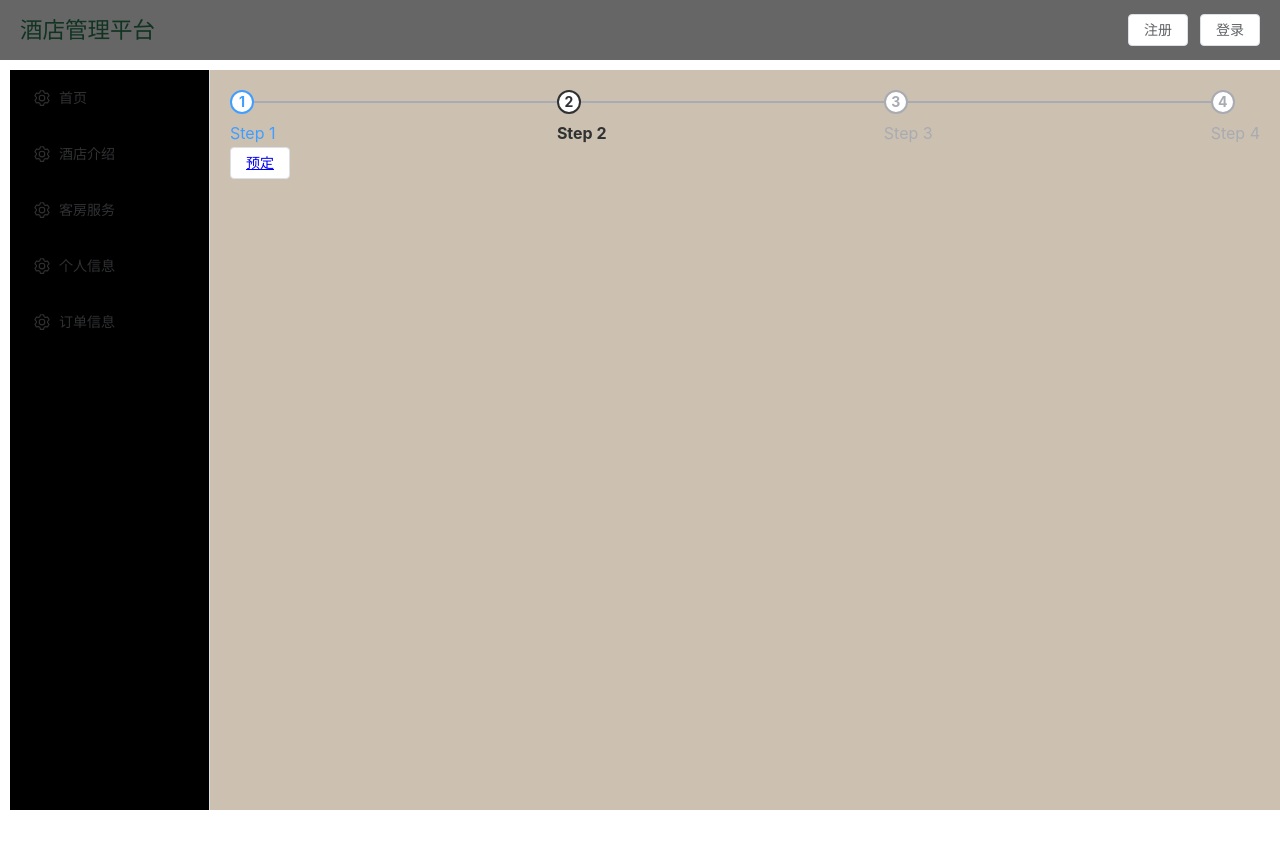
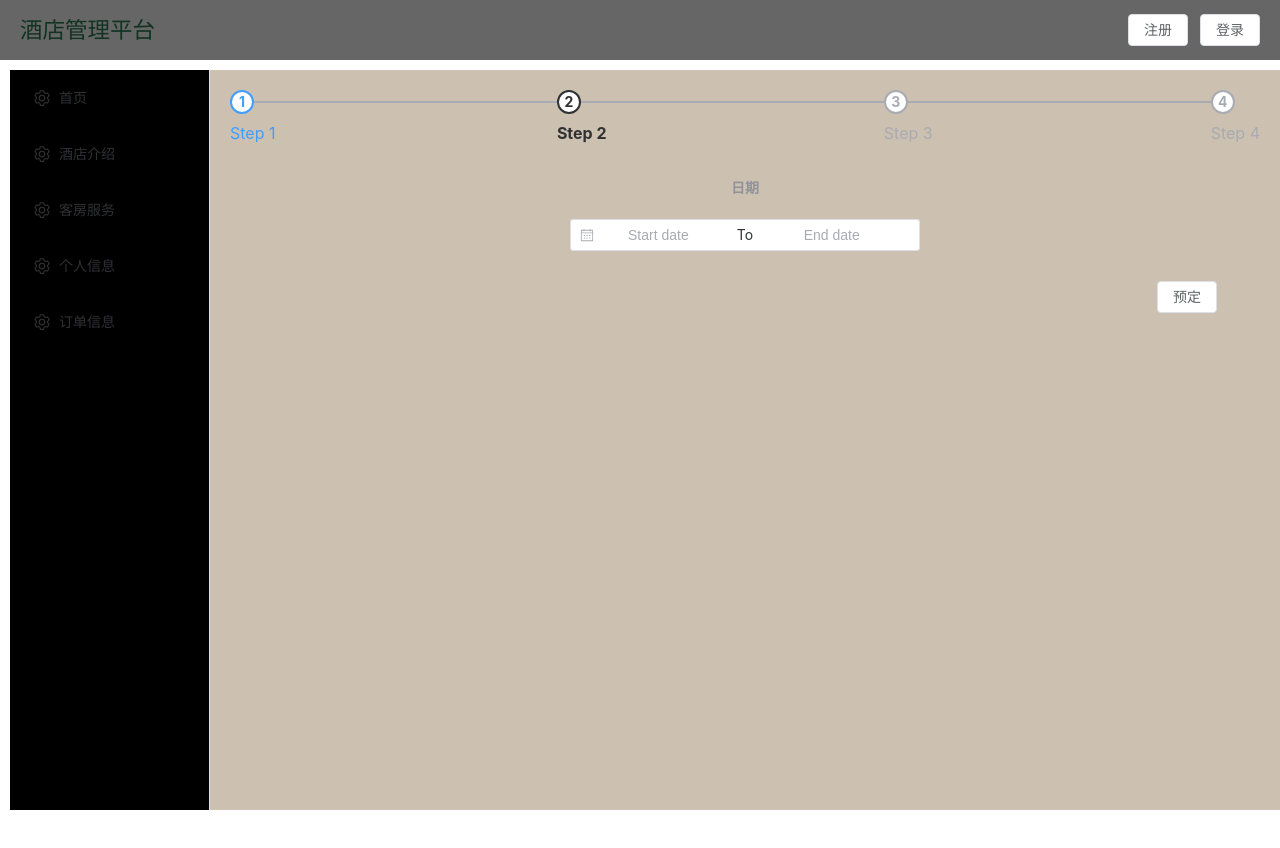
Before and after one commit to 894371438/hotel1, a Vue app in the folder hotel2/: page /bookingroom in a window 1280 px wide. Shown: the top 848 px of the page. Built offline with nearby package versions, Linux system fonts and the light colour scheme.

Commit message:
上传数据

```diff
--- a/hotel2/src/views/Index/Booking1.vue
+++ b/hotel2/src/views/Index/Booking1.vue
@@ -1,14 +1,27 @@
 <template>
-    <div>
-        <tab-bar :active="2"></tab-bar>
 
-    </div>
-</template>
+  <el-steps :active="2">
+      <el-step title="Step 1" :icon="Edit" />
+      <el-step title="Step 2" :icon="Upload" />
+      <el-step title="Step 3" :icon="Picture" />
+      <el-step title="Step 4" :icon="Picture" />
+    </el-steps>
 
-<script setup>
+    <el-button @click="next">预定</el-button>
+  </template>
 
-//import TabBar from '../../components/TabBar.vue'
-</script>
-<style scoped>
+  <script setup>
+  import { useRouter } from "vue-router";
+  const router=useRouter()
+  const next=()=>{
+  router.push('/booking2')
+  }
 
-</style>
+  </script>
+
+  <style lang="scss" scoped>
+  .el-button{
+margin-left:90%;
+margin-top: 10%;
+}
+  </style>
--- a/hotel2/src/views/Index/Booking2.vue
+++ b/hotel2/src/views/Index/Booking2.vue
@@ -1,14 +1,27 @@
 <template>
-    <div>
-        <tab-bar :active="3"></tab-bar>
 
-    </div>
-</template>
+    <el-steps :active="3">
+        <el-step title="Step 1" :icon="Edit" />
+        <el-step title="Step 2" :icon="Upload" />
+        <el-step title="Step 3" :icon="Picture" />
+        <el-step title="Step 4" :icon="Picture" />
+      </el-steps>
 
-<script setup>
+      <el-button @click="next">预定</el-button>
+    </template>
 
-//import TabBar from '../../components/TabBar.vue'
-</script>
-<style scoped>
+    <script setup>
+    import { useRouter } from "vue-router";
+    const router=useRouter()
+    const next=()=>{
+    router.push('/booking3')
+    }
 
-</style>
+    </script>
+
+    <style lang="scss" scoped>
+    .el-button{
+  margin-left:90%;
+  margin-top: 10%;
+}
+    </style>
--- a/hotel2/src/views/Index/Booking3.vue
+++ b/hotel2/src/views/Index/Booking3.vue
@@ -1,14 +1,24 @@
 <template>
-    <div>
-        <tab-bar :active="4"></tab-bar>
 
-    </div>
-</template>
+    <el-steps :active="4">
+        <el-step title="Step 1" :icon="Edit" />
+        <el-step title="Step 2" :icon="Upload" />
+        <el-step title="Step 3" :icon="Picture" />
+        <el-step title="Step 4" :icon="Picture" />
+      </el-steps>
 
-<script setup>
+      <el-button @click="next">预定</el-button>
+    </template>
 
-//import TabBar from '../../components/TabBar.vue'
-</script>
-<style scoped>
+    <script>
 
-</style>
+
+    </script>
+
+    <style lang="scss" scoped>
+    .el-button{
+  margin-left:90%;
+  margin-top: 10%;
+
+}
+    </style>
--- a/hotel2/src/views/Index/Bookingroom.vue
+++ b/hotel2/src/views/Index/Bookingroom.vue
@@ -7,15 +7,103 @@
       <el-step title="Step 4" :icon="Picture" />
     </el-steps>
 
-  <el-button><router-link to="booking1">预定</router-link></el-button>
+  <!-- 日期 -->
+
+    <div class="demo-date-picker">
+      <div class="block">
+        <span class="demonstration">日期</span>
+        <el-date-picker
+          v-model="value1"
+          type="daterange"
+          range-separator="To"
+          start-placeholder="Start date"
+          end-placeholder="End date"
+          :size="size"
+        />
+      </div>
+
+      </div>
+
+    <el-button @click="next">预定</el-button>
   </template>
 
   <script setup>
+  import { useRouter } from "vue-router";
+  import { ref } from 'vue'
+  const router=useRouter()
+  const next=()=>{
+  router.push('/booking1')
+  }
+
+  // 日期
+
+  const value1 = ref('')
 
 
+  const shortcuts = [
+    {
+      text: 'Last week',
+      value: () => {
+        const end = new Date()
+        const start = new Date()
+        start.setTime(start.getTime() - 3600 * 1000 * 24 * 7)
+        return [start, end]
+      },
+    },
+    {
+      text: 'Last month',
+      value: () => {
+        const end = new Date()
+        const start = new Date()
+        start.setTime(start.getTime() - 3600 * 1000 * 24 * 30)
+        return [start, end]
+      },
+    },
+    {
+      text: 'Last 3 months',
+      value: () => {
+        const end = new Date()
+        const start = new Date()
+        start.setTime(start.getTime() - 3600 * 1000 * 24 * 90)
+        return [start, end]
+      },
+    },
+  ]
 
   </script>
 
   <style lang="scss" scoped>
+  // 日期
+  .demo-date-picker {
+    display: flex;
+    width: 100%;
+    padding: 0;
+    flex-wrap: wrap;
+  }
 
+  .demo-date-picker .block {
+    padding: 30px 0;
+    text-align: center;
+    border-right: solid 1px var(--el-border-color);
+    flex: 1;
+    font-weight:bolder ;
+  }
+
+  .demo-date-picker .block:last-child {
+    border-right: none;
+  }
+
+  .demo-date-picker .demonstration {
+    display: block;
+    color: var(--el-text-color-secondary);
+    font-size: 14px;
+    margin-bottom: 20px;
+  }
+  .el-button{
+    margin-left:90%;
+  }
+.demonstration{
+  font-weight: bold;
+
+}
   </style>
--- a/hotel2/src/views/Index/Roomservice.vue
+++ b/hotel2/src/views/Index/Roomservice.vue
@@ -1,42 +1,13 @@
 <template>
-      <el-carousel :interval="2000" type="card" height="1000px">
-            <el-carousel-item v-for="item in carouseData" :key="item">
-
-
-            <img :src="item.url" alt="" />
-        </el-carousel-item>
-          </el-carousel>
+    <div>
+        <h2>login</h2>
+    </div>
 </template>
 
-
-
-
 <script setup>
-const carouseData = [
-    { url: "../imgs/1.png" },
-    { url: "../imgs/2.png" },
-    { url: "../imgs/3.png" },
-    { url: "../imgs/4.png" },
-    { url: "../imgs/5.png" },
-    { url: "../imgs/6.png" },
-]
 
 </script>
 
 <style scoped>
-img {
-    width: 100%;
-    height: 100%;
-}
 
-.el-carousel-item {
-
-    text-align: center;
-    background: #000;
-}
-.el-carousel-item {
-
-text-align: center;
-background: #000;
-}
 </style>
```
Lines whose indentation alone changed are shown as unchanged.
